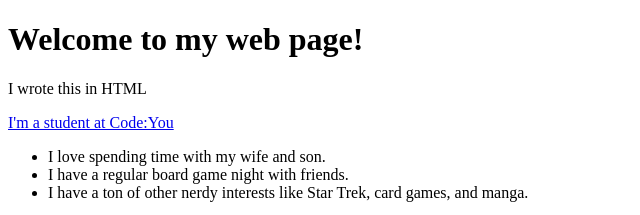
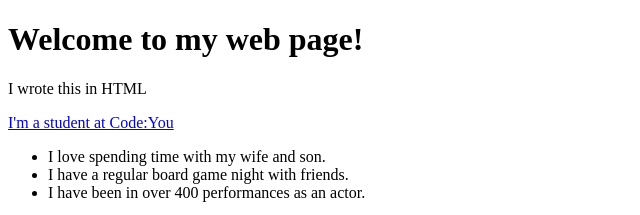
Before and after one commit to CurtisSchneider1/About-Me-HTML, a plain HTML site: page index.html in a window 1280 px wide. Shown: the top 215 px of the page, without its empty margins (0-640 px from the left). Drawn offline with Linux system fonts and the light colour scheme.

Commit message:
Changed the third line to acting background (for git practice)

```diff
--- a/index.html
+++ b/index.html
@@ -12,7 +12,7 @@
     <ul>
         <li>I love spending time with my wife and son.</li>
         <li>I have a regular board game night with friends.</li>
-        <li>I have a ton of other nerdy interests like Star Trek, card games, and manga.</li>
+        <li>I have been in over 400 performances as an actor.</li>
     </ul>
     <img src="https://code-you.org/wp-content/uploads/2023/07/codeyou-logo-wink.gif" alt="winking code you logo">
 </body>
```
